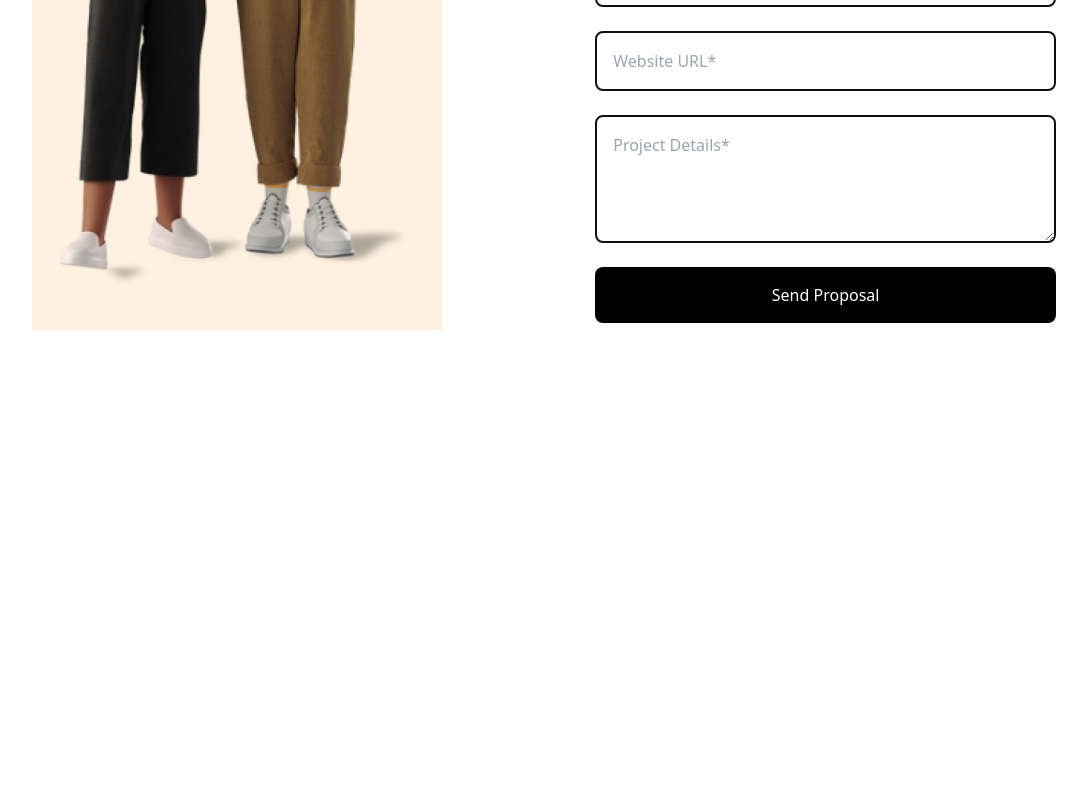
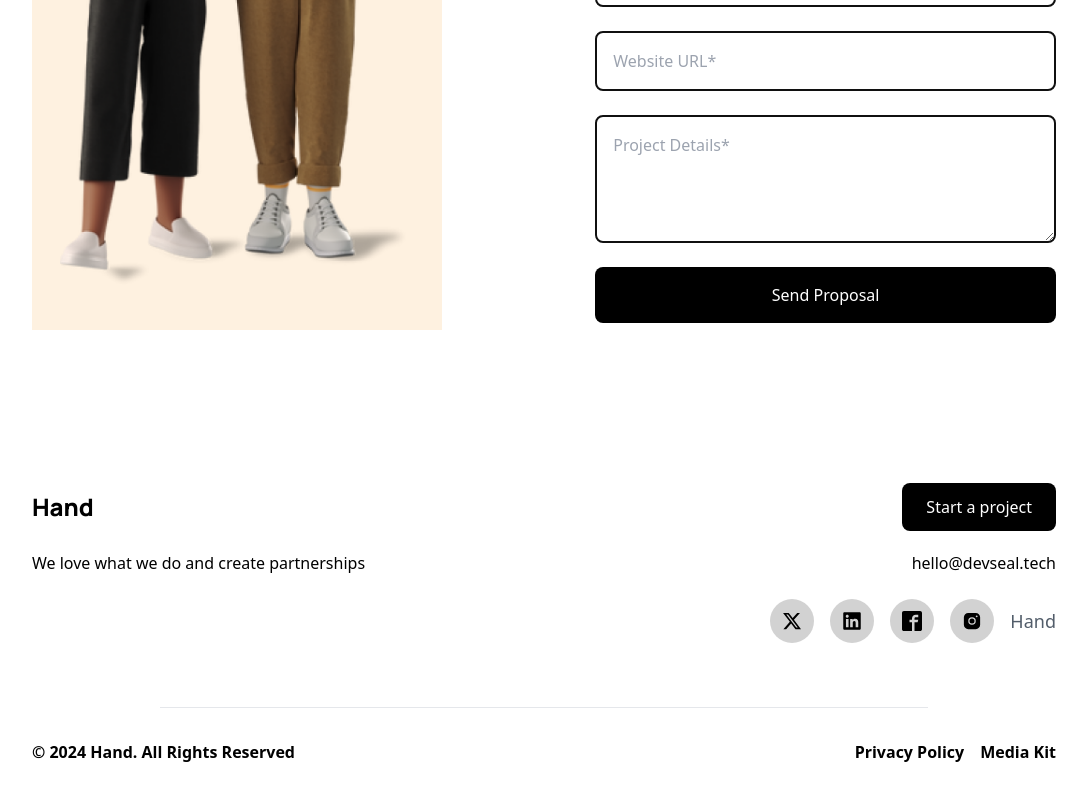
Before and after one commit to oreoluwa212/hand, a React (Vite) app: page / in a window 1280 px wide. Shown: the part 3021-3821 px from the top of the page, without its empty margins (96-1183 px from the left). Before the commit the page ends 3444 px from the top, so only its background shows below. Built offline with nearby package versions, Linux system fonts and the light colour scheme.

Commit message:
Feature: FooterSection added

```diff
--- a/src/App.jsx
+++ b/src/App.jsx
@@ -5,6 +5,10 @@ import "react-toastify/dist/ReactToastify.css";
 import "./App.css";
 import LandingPage from "./pages/LandingPage";
 import SuccessPage from "./pages/SuccessPage";
+import AboutPage from "./pages/AboutPage";
+import ServicesPage from "./pages/ServicesPage";
+import BlogPage from "./pages/BlogPage";
+import ContactUsPage from "./pages/ContactUsPage";
 
 function App() {
   return (
@@ -12,6 +16,10 @@ function App() {
       <div>
         <Routes>
           <Route path="/" element={<LandingPage />} />
+          <Route path="/about" element={<AboutPage />} />
+          <Route path="/services" element={<ServicesPage />} />
+          <Route path="/blog" element={<BlogPage />} />
+          <Route path="/contact" element={<ContactUsPage />} />
           <Route path="/success" element={<SuccessPage />} />
         </Routes>
         <ToastContainer />
--- /dev/null
+++ b/src/components/Footer.jsx
@@ -0,0 +1,62 @@
+import React from "react";
+import { FaXTwitter } from "react-icons/fa6";
+import { FaLinkedin } from "react-icons/fa";
+import { ImFacebook2 } from "react-icons/im";
+import { PiInstagramLogoFill } from "react-icons/pi";
+import FooterIcon from "./textComponents/FooterIcon";
+
+const Footer = () => {
+  return (
+    <div className="w-full py-10 flex flex-col items-center justify-center">
+      <div className="flex justify-between w-full max-w-[80%] items-center py-5">
+        <div>
+          <h1 className="font-manrope font-extrabold text-2xl">Hand</h1>
+        </div>
+        <button className="py-3 px-6 bg-black text-white rounded-lg">
+          Start a project
+        </button>
+      </div>
+      <div className="flex lgss:flex-row flex-col justify-between w-full max-w-[80%] items-center">
+        <p>We love what we do and create partnerships</p>
+        <p>hello@devseal.tech</p>
+      </div>
+      <div className="flex w-full max-w-[80%] items-center justify-end py-6 space-x-4">
+        <a href="https://twitter.com" target="_blank" rel="noopener noreferrer">
+          <FooterIcon icon={FaXTwitter} />
+        </a>
+        <a
+          href="https://linkedin.com"
+          target="_blank"
+          rel="noopener noreferrer"
+        >
+          <FooterIcon icon={FaLinkedin} />
+        </a>
+        <a
+          href="https://facebook.com"
+          target="_blank"
+          rel="noopener noreferrer"
+        >
+          <FooterIcon icon={ImFacebook2} />
+        </a>
+        <a
+          href="https://instagram.com"
+          target="_blank"
+          rel="noopener noreferrer"
+        >
+          <FooterIcon icon={PiInstagramLogoFill} />
+        </a>
+        <p className="text-lg text-[#525D6A]">Hand</p>
+      </div>
+      <hr className="w-[60%] mt-10" />
+      <div className="flex lgss:flex-row flex-col justify-between w-full max-w-[80%] items-center pt-8 font-semibold">
+        <p>© 2024 Hand. All Rights Reserved</p>
+        <div className="flex lgss:flex-row flex-col space-x-4">
+          <a href="/privacy-policy">Privacy Policy</a>
+          <a href="/media-kit">Media Kit</a>
+        </div>
+      </div>
+    </div>
+  );
+};
+
+export default Footer;
--- a/src/components/NavMenu.jsx
+++ b/src/components/NavMenu.jsx
@@ -80,9 +80,9 @@ const NavMenu = () => {
       {/* Mobile Navigation */}
       <div className="flex lgss:hidden w-full justify-between items-center py-5 px-8 shadow-md border-b">
         <div className="flex justify-center items-center">
-          <Link to={"/"}>
+          <NavLink to={"/"}>
             <h1 className="font-manrope font-extrabold text-xl">Hand</h1>
-          </Link>
+          </NavLink>
         </div>
         <div className="flex items-center justify-center gap-6">
           {isOpen ? (
@@ -107,21 +107,46 @@ const NavMenu = () => {
         >
           <div className="bg-white flex flex-col justify-center items-center w-full h-screen z-">
             <ul className="flex flex-col gap-8 pb-8 justify-center text-secondary font-semibold text-[20px]">
-              <Link to={"/"}>
-                <li onClick={() => setIsOpen(false)}>Home</li>
-              </Link>
-              <Link to={"/"}>
-                <li onClick={() => setIsOpen(false)}>About Us</li>
-              </Link>
-              <Link to={"/"}>
-                <li onClick={() => setIsOpen(false)}>Services</li>
-              </Link>
-              <Link to={"/"}>
-                <li onClick={() => setIsOpen(false)}>Blog</li>
-              </Link>
-              <Link to={"/"}>
-                <li onClick={() => setIsOpen(false)}>Contact Us</li>
-              </Link>
+              <NavLink
+                to="/"
+                className={({ isActive }) =>
+                  isActive ? "text-[#C82090]" : "text-secondary"
+                }
+              >
+                <li>Home</li>
+              </NavLink>
+              <NavLink
+                to="/about"
+                className={({ isActive }) =>
+                  isActive ? "text-[#C82090]" : "text-secondary"
+                }
+              >
+                <li>About Us</li>
+              </NavLink>
+              <NavLink
+                to="/services"
+                className={({ isActive }) =>
+                  isActive ? "text-[#C82090]" : "text-secondary"
+                }
+              >
+                <li>Services</li>
+              </NavLink>
+              <NavLink
+                to="/blog"
+                className={({ isActive }) =>
+                  isActive ? "text-[#C82090]" : "text-secondary"
+                }
+              >
+                <li>Blog</li>
+              </NavLink>
+              <NavLink
+                to="/contact"
+                className={({ isActive }) =>
+                  isActive ? "text-[#C82090]" : "text-secondary"
+                }
+              >
+                <li>Contact Us</li>
+              </NavLink>
             </ul>
             <div className="flex flex-col-reverse justify-center items-center gap-10 w-full px-[10%]">
               <Link className="w-full" to={"/"}>
--- /dev/null
+++ b/src/components/textComponents/FooterIcon.jsx
@@ -0,0 +1,11 @@
+import React from "react";
+
+const FooterIcon = ({ icon: Icon }) => {
+  return (
+    <div className="bg-[#1E1E1E]/20 rounded-full p-3">
+      {Icon && <Icon className="text-black text-xl" />}
+    </div>
+  );
+};
+
+export default FooterIcon;
--- /dev/null
+++ b/src/pages/AboutPage.jsx
@@ -0,0 +1,16 @@
+import React from "react";
+import NavMenu from "../components/NavMenu";
+import HeroSection from "../components/HeroSection";
+
+const AboutPage = () => {
+  return (
+    <div className="">
+      <div className="overlay bg-yellowBg font-manrope mb-10">
+        <NavMenu />
+        <HeroSection />
+      </div>
+    </div>
+  );
+};
+
+export default AboutPage;
--- /dev/null
+++ b/src/pages/BlogPage.jsx
@@ -0,0 +1,16 @@
+import React from "react";
+import NavMenu from "../components/NavMenu";
+import HeroSection from "../components/HeroSection";
+
+const BlogPage = () => {
+  return (
+    <div className="">
+      <div className="overlay bg-yellowBg font-manrope mb-10">
+        <NavMenu />
+        <HeroSection />
+      </div>
+    </div>
+  );
+};
+
+export default BlogPage;
--- /dev/null
+++ b/src/pages/ContactUsPage.jsx
@@ -0,0 +1,16 @@
+import React from "react";
+import NavMenu from "../components/NavMenu";
+import HeroSection from "../components/HeroSection";
+
+const ContactUsPage = () => {
+  return (
+    <div className="">
+      <div className="overlay bg-yellowBg font-manrope mb-10">
+        <NavMenu />
+        <HeroSection />
+      </div>
+    </div>
+  );
+};
+
+export default ContactUsPage;
--- a/src/pages/LandingPage.jsx
+++ b/src/pages/LandingPage.jsx
@@ -5,6 +5,7 @@ import WhoWeAreSection from "../components/WhoWeAreSection";
 import MeetTheTeamSection from "../components/MeetTheTeamSection";
 import ReviewsSection from "../components/ReviewsSection";
 import SendProposalSection from "../components/SendProposalSection";
+import Footer from "../components/Footer";
 
 const LandingPage = () => {
   return (
@@ -17,6 +18,7 @@ const LandingPage = () => {
       <MeetTheTeamSection />
       <ReviewsSection />
       <SendProposalSection />
+      <Footer/>
     </div>
   );
 };
--- /dev/null
+++ b/src/pages/ServicesPage.jsx
@@ -0,0 +1,16 @@
+import React from "react";
+import NavMenu from "../components/NavMenu";
+import HeroSection from "../components/HeroSection";
+
+const ServicesPage = () => {
+  return (
+    <div className="">
+      <div className="overlay bg-yellowBg font-manrope mb-10">
+        <NavMenu />
+        <HeroSection />
+      </div>
+    </div>
+  );
+};
+
+export default ServicesPage;
```
